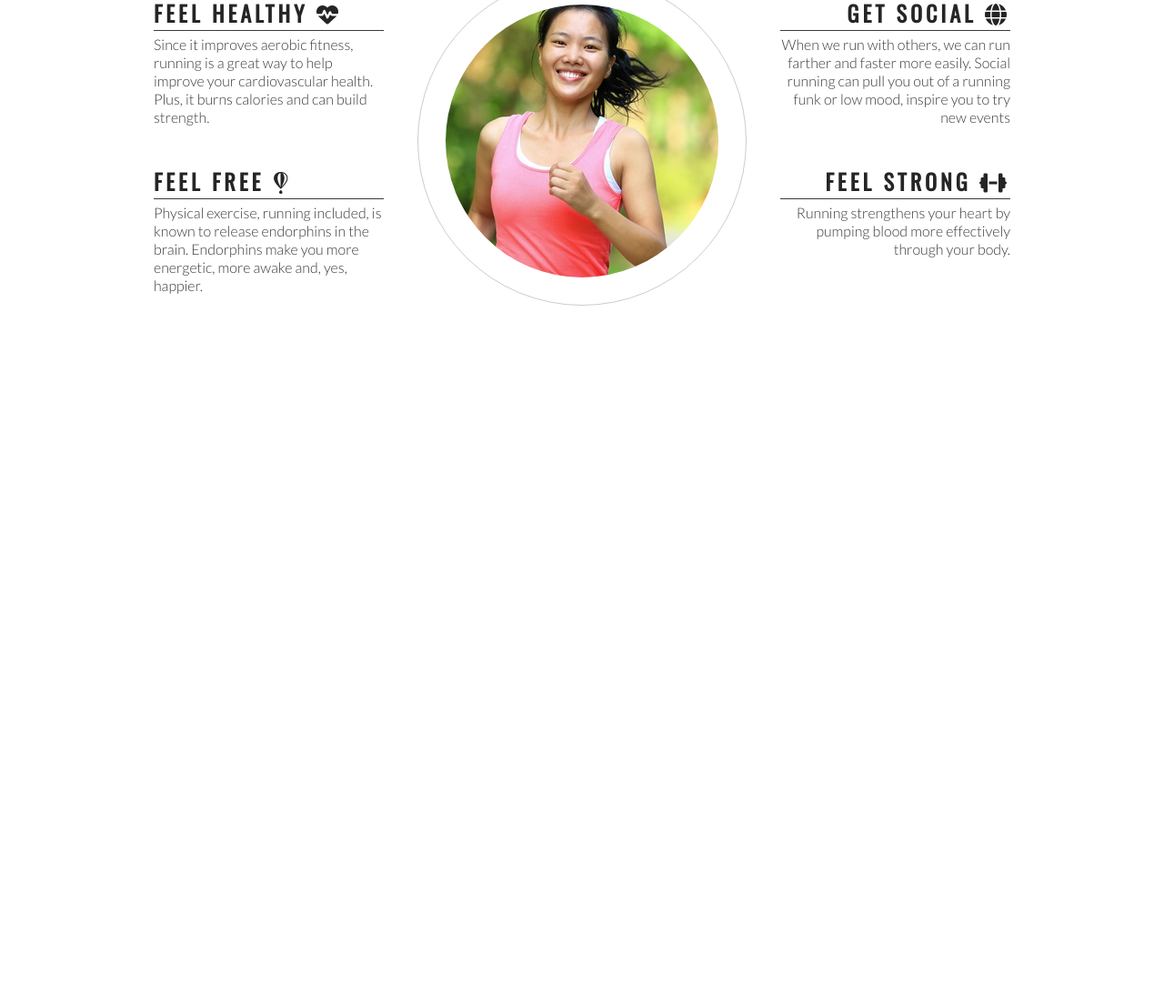
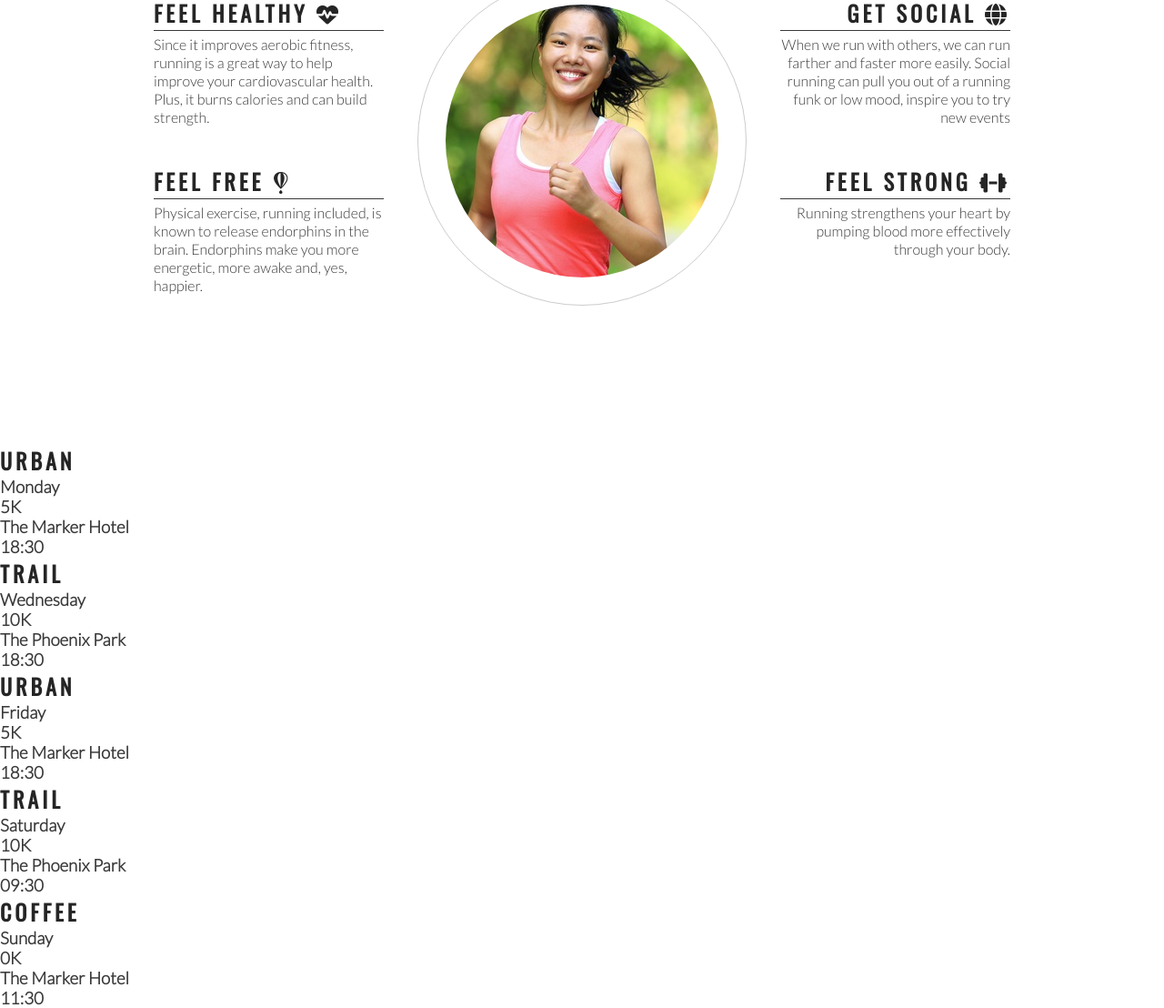
Before and after one commit to sean-meade/love-running, a plain HTML site: page index.html in a window 1280 px wide. Shown: the part 807-1915 px from the top of the page at 91% size. Before the commit the page ends 1295 px from the top, so only its background shows below. Drawn offline with nearby package versions, Linux system fonts and the light colour scheme.

Commit message:
Add meetup times main structure.

```diff
--- a/index.html
+++ b/index.html
@@ -76,9 +76,47 @@
             </div>
         </div>
     </section>
-    <section></section>
+    <section>
+        <div>
+            <h2>Urban</h2>
+            <h3>Monday</h3>
+            <h3>5K</h3>
+            <h3>The Marker Hotel</h3>
+            <h3>18:30</h3>
+        </div>
+        <div>
+            <h2>Trail</h2>
+            <h3>Wednesday</h3>
+            <h3>10K</h3>
+            <h3>The Phoenix Park</h3>
+            <h3>18:30</h3>
+        </div>
+        <div>
+            <h2>Urban</h2>
+            <h3>Friday</h3>
+            <h3>5K</h3>
+            <h3>The Marker Hotel</h3>
+            <h3>18:30</h3>
+        </div>
+        <div>
+            <h2>Trail</h2>
+            <h3>Saturday</h3>
+            <h3>10K</h3>
+            <h3>The Phoenix Park</h3>
+            <h3>09:30</h3>
+        </div>
+        <div>
+            <h2>Coffee</h2>
+            <h3>Sunday</h3>
+            <h3>0K</h3>
+            <h3>The Marker Hotel</h3>
+            <h3>11:30</h3>
+        </div>
+    </section>
     <section></section>
     <footer></footer>
+
+    <!-- font awesome script -->
     <script src="https://kit.fontawesome.com/be168eee69.js" crossorigin="anonymous"></script>
 </body>
 </html>
```
